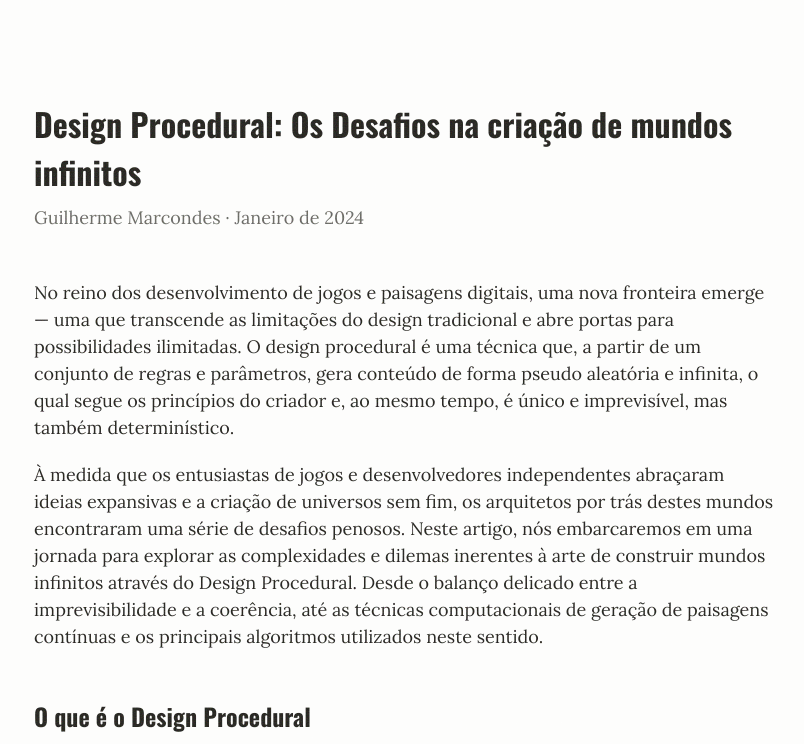
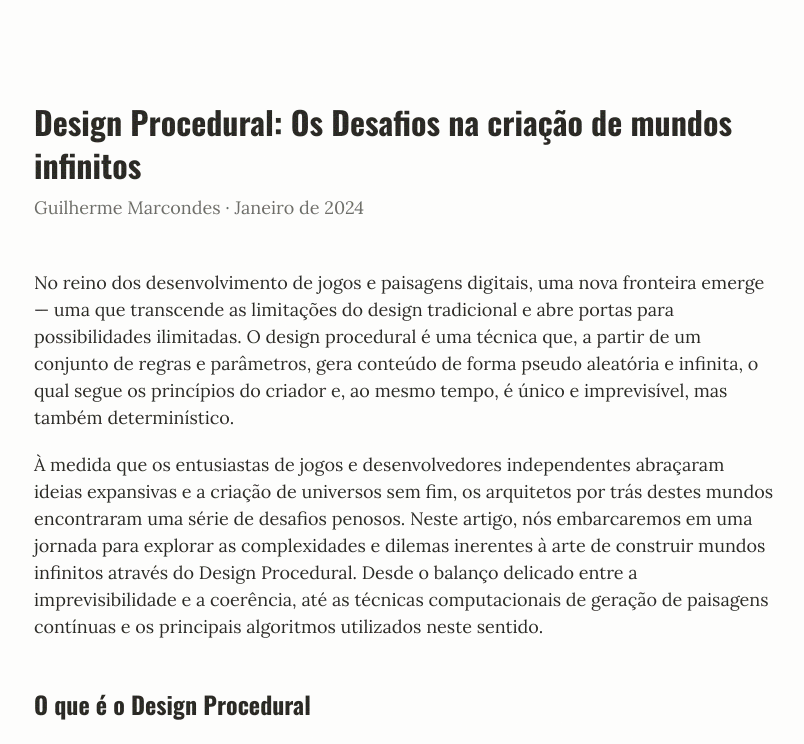
Before and after one commit to gui-marc/article-procedural-generation, a SvelteKit app: page / in a window 1280 px wide. Shown: the top 744 px of the page, without its empty margins (236-1040 px from the left). Built offline with nearby package versions, Linux system fonts and the light colour scheme.

Commit message:
:art: Changed line heights

```diff
--- a/static/style.css
+++ b/static/style.css
@@ -100,16 +100,19 @@ body {
 h1 {
   font-family: var(--font-heading);
   font-size: 2rem;
+  line-height: 1.35;
 }
 
 h2 {
   font-family: var(--font-heading);
   font-size: 1.5rem;
+  line-height: 1.35;
 }
 
 h3 {
   font-family: var(--font-heading);
   font-size: 1.5rem;
+  line-height: 1.35;
 }
 
 p {
```
